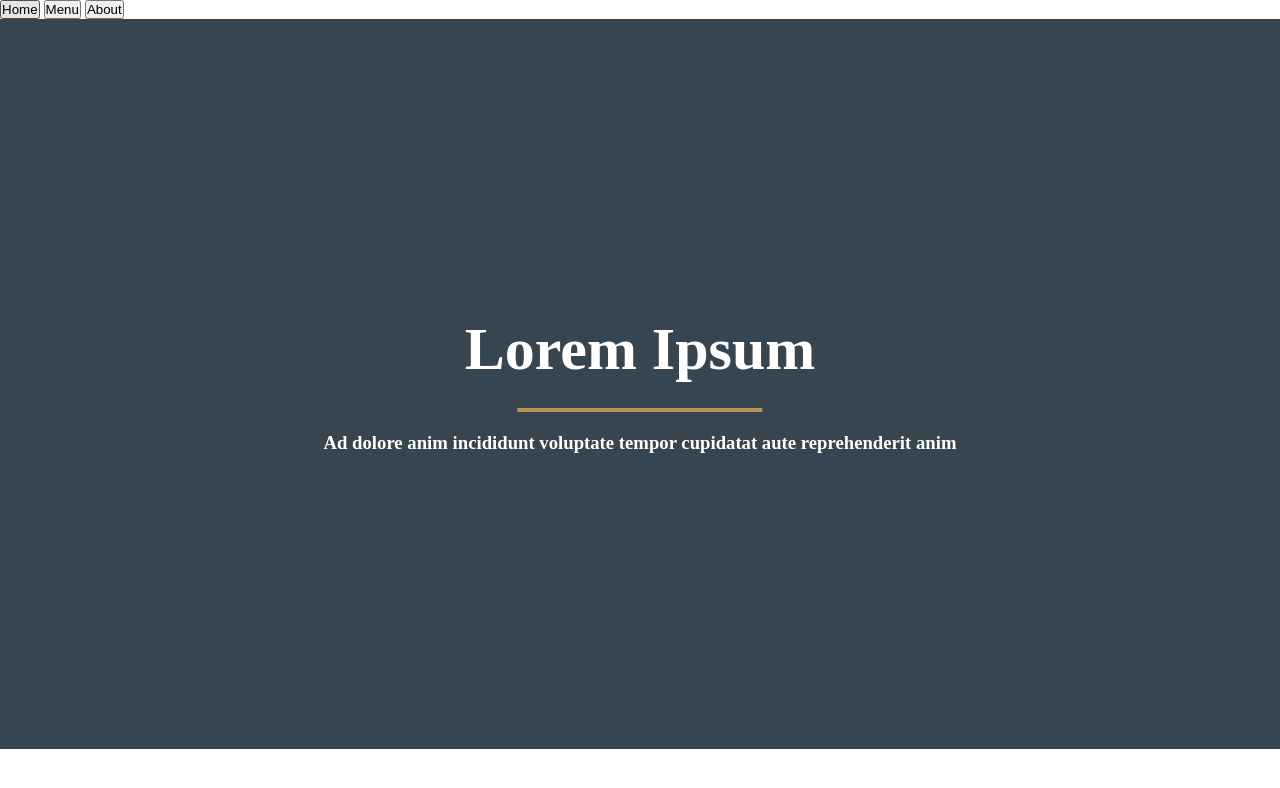
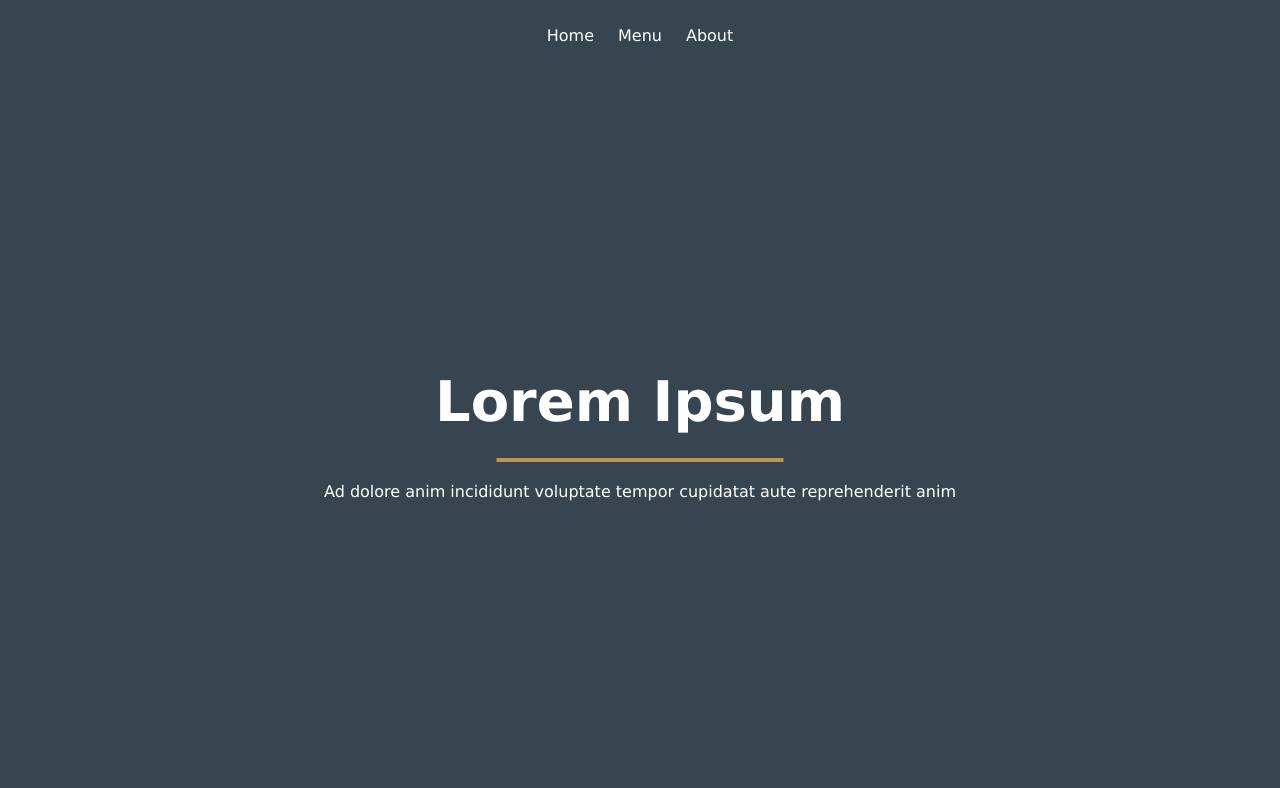
Before and after one commit to zenithyap/restaurant-page, a website built with webpack: page src/template.html in a window 1280 px wide. Built offline with nearby package versions, Linux system fonts and the light colour scheme.

Commit message:
Style navbar

```diff
--- a/src/home.js
+++ b/src/home.js
@@ -4,7 +4,7 @@ export default function renderHome() {
     const content = document.querySelector("#content");
 
     const title = createHtmlElement("h1", ["white", "title"], null, "Lorem Ipsum");
-    const subtitle = createHtmlElement("h3", ["white"], null, "Ad dolore anim incididunt voluptate tempor cupidatat aute reprehenderit anim");
+    const subtitle = createHtmlElement("p", ["white"], null, "Ad dolore anim incididunt voluptate tempor cupidatat aute reprehenderit anim");
 
     content.appendChild(title);
     content.appendChild(subtitle);
--- a/src/styles.css
+++ b/src/styles.css
@@ -4,12 +4,38 @@
     box-sizing: border-box;
 }
 
+button {
+    font: inherit;
+}
+
 :root {
+    font-family: Verdana, Geneva, Tahoma, sans-serif;
     --bg-color: #36454F;
     --text-color: #FFF;
     --gold-color: #BD9254;
     --navbar-height: 70px;
     --margin: 48px;
+}
+
+#navbar {
+    display: flex;
+    background-color: var(--bg-color);
+    height: var(--navbar-height);
+    justify-content: center;
+    align-items: center;
+    gap: 24px;
+}
+
+#navbar button {
+    color: var(--text-color);
+    border: none;
+    background-color: var(--bg-color);
+    font-size: 1rem;
+}
+
+#navbar button:hover {
+    border-bottom: 2px solid var(--gold-color);
+    cursor: pointer;
 }
 
 #content {
@@ -26,7 +52,7 @@
 }
 
 .title {
-    font-size: 60px;
+    font-size: 3.5rem;
     position: relative;
     margin-bottom: var(--margin);
 }
--- a/src/template.html
+++ b/src/template.html
@@ -7,7 +7,7 @@
 </head>
 <body>
     <header>
-        <nav>
+        <nav id="navbar">
             <button>Home</button>
             <button>Menu</button>
             <button>About</button>
```
